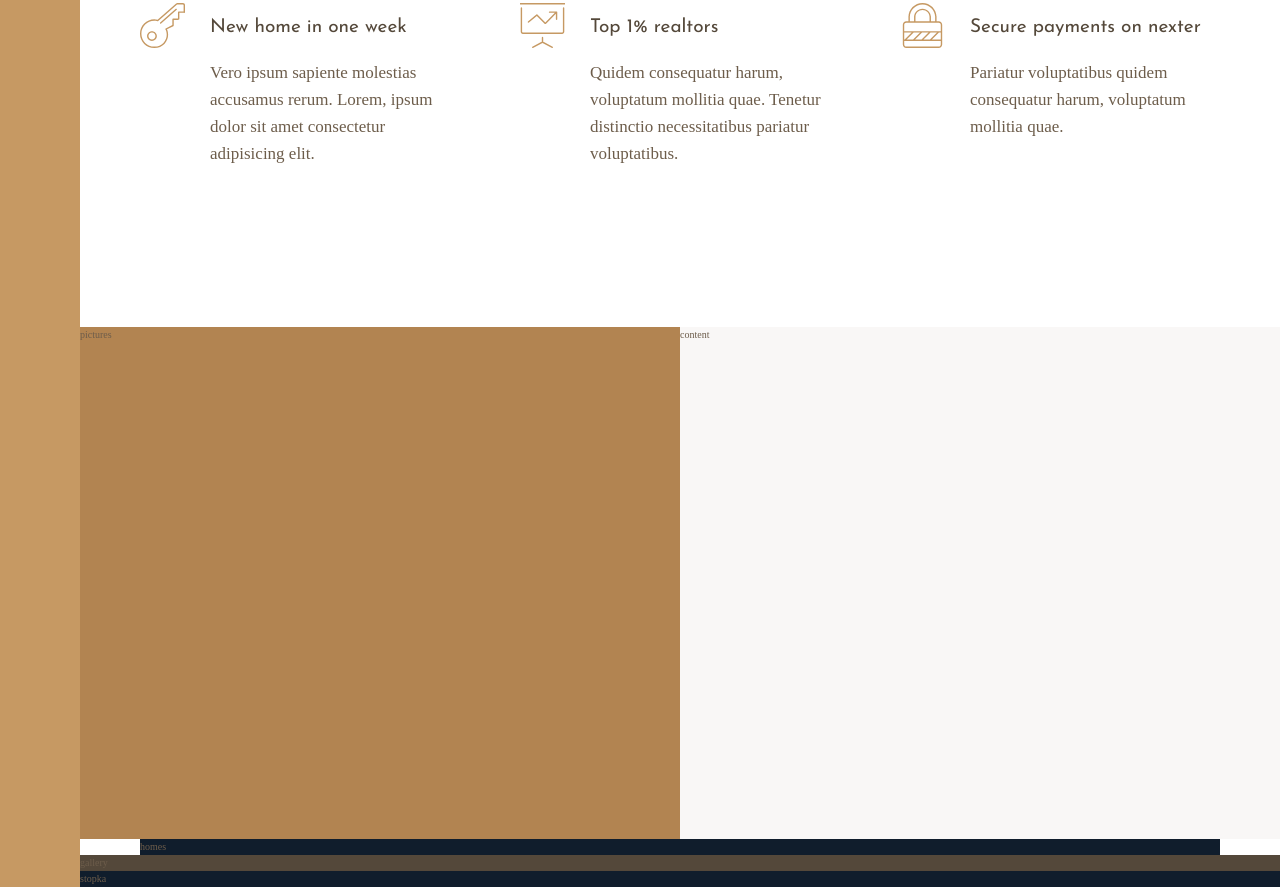
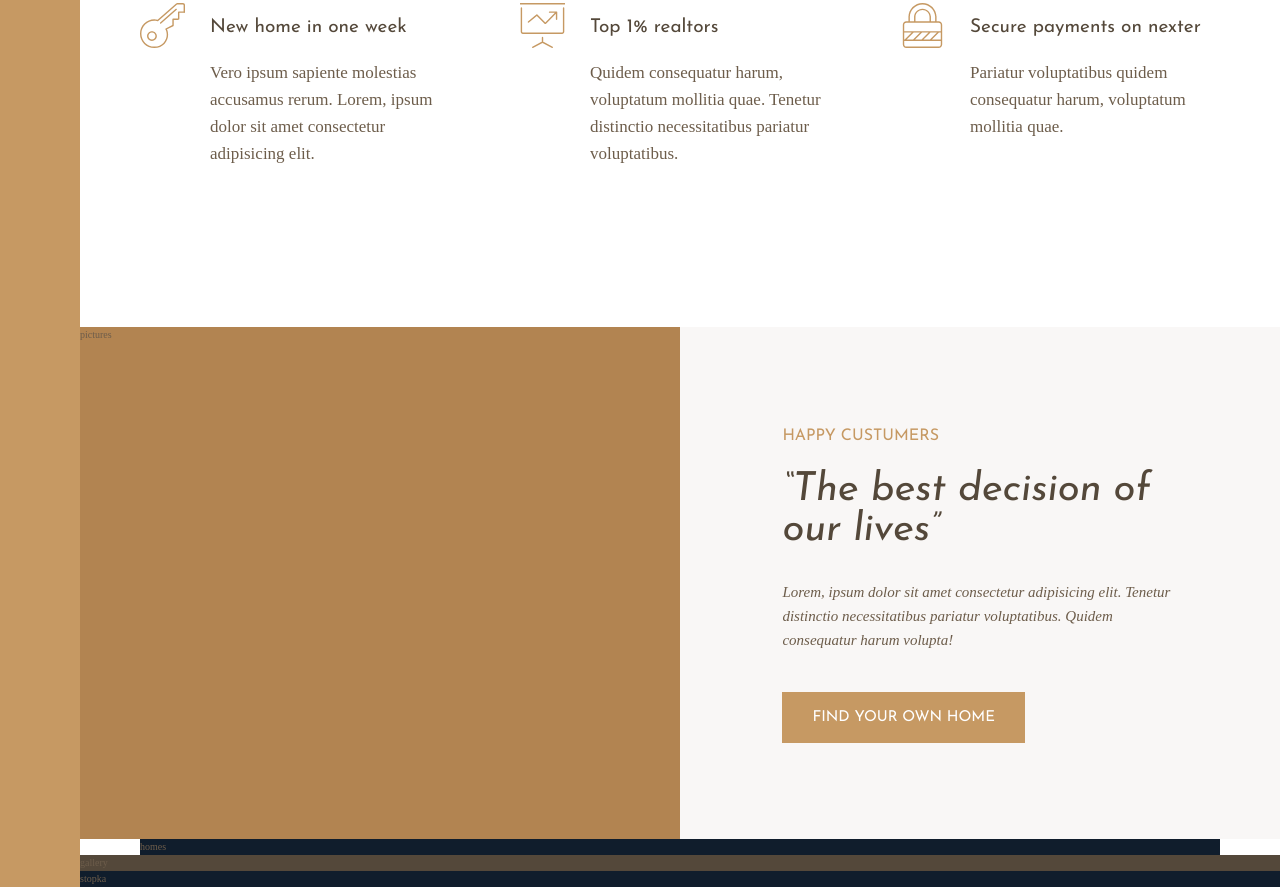
Before and after one commit to Naval63/Nexter, a website: page src/index.html in a window 1280 px wide. Shown: the part 1001-1888 px from the top of the page. Drawn offline with nearby package versions, Linux system fonts and the light colour scheme; files that its build step writes are made by us from their sources.

Commit message:
add section story text in to html and styled it in scss

```diff
--- a/src/index.html
+++ b/src/index.html
@@ -83,7 +83,12 @@
         </div>
 
         <div class="story__content">
-                content
+                <h3 class="heading-3 mb-small">Happy Custumers</h3>
+                <h2 class="heading-2 heading-2--dark mb-midd">&ldquo;The best decision of our lives&rdquo;</h2>
+                <p class="story__text">
+                        Lorem, ipsum dolor sit amet consectetur adipisicing elit. Tenetur distinctio necessitatibus pariatur voluptatibus. Quidem consequatur harum volupta!
+                </p>
+                <button class="btn">Find your own home</button>
         </div>
 
         <section class="homes">
--- a/src/scss/_base.scss
+++ b/src/scss/_base.scss
@@ -9,6 +9,8 @@ $color-grey-light-2: #aaa;
 
 $color-grey-dark-1: #54483A;
 $color-grey-dark-2: #6D5D4B;
+
+$color-light: #fff;
 
 // FONT VARIABLES
 $font-primary: 'Nunito', sans-serif;
--- a/src/scss/_story.scss
+++ b/src/scss/_story.scss
@@ -8,6 +8,17 @@
     &__content {
         background-color: $color-grey-light-1;
         grid-column: col-start 5 / full-end;
+        padding: 6rem 8vw;
 
+        display: flex;
+        flex-direction: column;
+        justify-content: center;
+        align-items: flex-start;
+    }
+
+    &__text {
+        font-size: 1.5rem;
+        font-style: italic;
+        margin-bottom: 4rem;
     }
 }
--- a/src/scss/_typography.scss
+++ b/src/scss/_typography.scss
@@ -9,10 +9,24 @@
 
 .heading-2 {
     @extend %heading;
+    font-style: italic;
+    font-size: 4rem;
+    line-height: 1;
+
+    &--light {
+        color: $color-grey-light-1;
+    }
+
+    &--dark {
+        color: $color-grey-dark-1;
+    }
 }
 
 .heading-3 {
     @extend %heading;
+    font-size: 1.6rem;
+    color: $color-primary;
+    text-transform: uppercase;
 }
 
 .heading-4 {
@@ -27,3 +41,36 @@
         color: $color-grey-dark-1;
     }
 }
+
+.btn {
+    background-color: $color-primary;
+    color: $color-light;
+    border: none;
+    border-radius: none;
+    font-family: $font-display;
+    font-size: 1.5rem;
+    text-transform: uppercase;
+    padding: 1.8rem 3rem;
+    cursor: pointer;
+    transition: all .2s;
+
+    &:hover {
+        background-color: $color-primary-dark;
+    }
+}
+
+.mb-small {
+    margin-bottom: 2rem;
+}
+
+.mb-midd {
+    margin-bottom: 3rem;
+}
+
+.mb-big {
+    margin-bottom: 4rem;
+}
+
+.mb-biggest {
+    margin-bottom: 8rem;
+}
```
